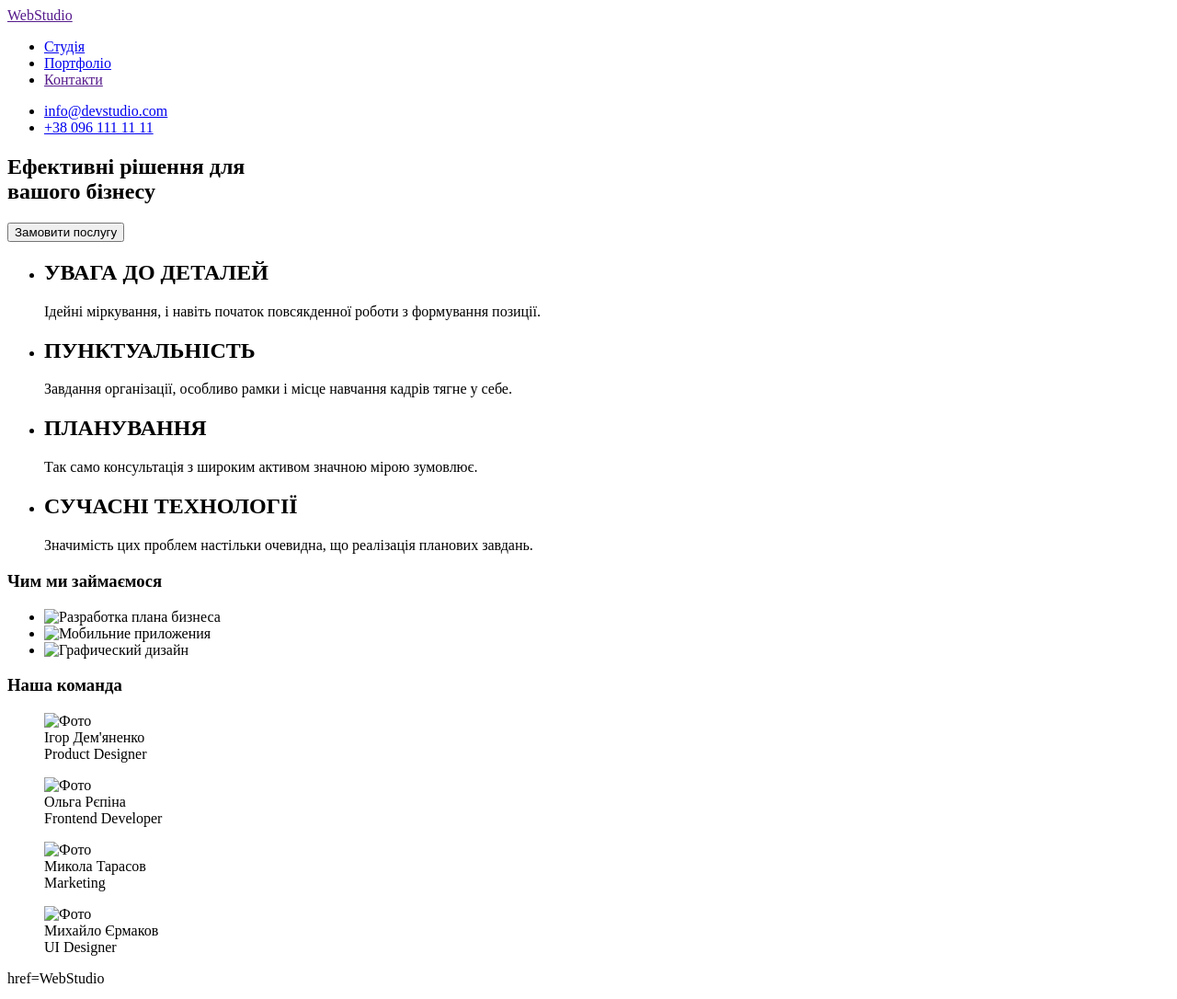
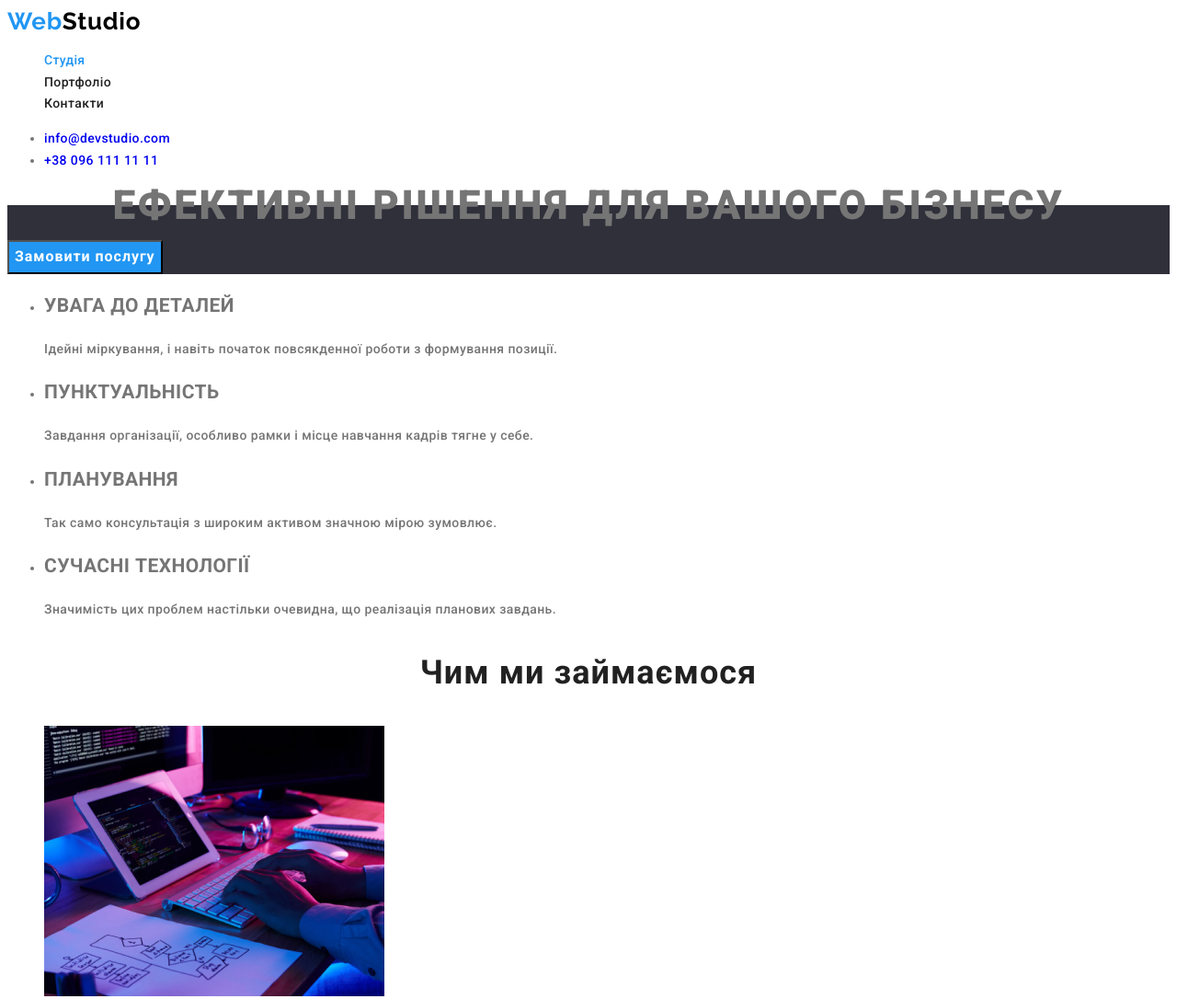
Before and after one commit to Olexsi/study-css-col, a plain HTML site: page index.html in a window 1280 px wide. Shown: the top 1086 px of the page at 92% size. Drawn offline with Linux system fonts and the light colour scheme.

```diff
--- /dev/null
+++ b/CSS/styles.css
@@ -0,0 +1,161 @@
+:root{
+    --primary-color-text: #757575;
+    --accent-color: #2196f3;
+    --bgd-color: #ffffff;
+    --bgd-color-footer: #2F303A;
+    --color-link: #212121;
+    --logo-color-span: #000000;
+    --team-stction-bg: #F5F4FA;
+}
+/*body*/
+body {
+    color:var(--primary-color-text);
+    background-color: var(--bgd-color);
+    font-family: "Roboto", sans-serif;
+    font-style: normal;
+    font-size: 14px;
+    font-weight: 400;
+    line-height: 1.7;
+    letter-spacing: 0.03em;
+}
+a {
+    text-decoration: none;
+}
+.list {
+    list-style: none;
+}
+/*header*/
+.logo {
+    color: var(--accent-color);
+    font-family: Raleway, sans-serif;
+    font-size: 26px;
+    font-weight: 700;
+    line-height: 1.2;
+    letter-spacing: 0.03em;
+}
+.logo span {
+    color: var(--logo-color-span)
+}
+.header-link {
+    font-size: 14px;
+    font-weight: 500;
+    line-height: 1.14;
+    letter-spacing: 0.02em;
+}
+.header-link:hover,
+.header-link:focus{
+    color: var(--accent-color);
+}
+.header-nav .header-link {
+    color: var(--accent-color);
+}
+.nav-link {
+    color: var(--color-link);
+}
+.nav-link:hover,
+.nav-link:focus {
+    color: var(--accent-color);
+}
+
+.hero-section {
+    background-color: var(--bgd-color-footer);
+}
+.hero-title {
+    font-size: 44px;
+    font-weight: 900;
+    line-height: 1.36px;
+    letter-spacing: 0.06em;
+    text-align: center;
+    text-transform: uppercase;
+}
+.hero-btn {
+    color: var(--bgd-color);
+    background-color: var(--accent-color);
+    font-family: Roboto, sans-serif;
+    font-size: 16px;
+    font-weight: 700;
+    line-height: 1.9;
+    letter-spacing: 0.06em;
+    text-align: center;
+}
+
+.advantege-title {
+    color: var(--color-lin);
+    font-size: 24px;
+    font-weight: 700;
+    line-height: 1.2;
+    letter-spacing: 0.03em;
+}
+.advantege-description {
+    color: var(--primary-color-text);
+}
+
+/* section work */
+
+.work-title {
+    color: var(--color-link);
+
+    font-size: 36px;
+    font-weight: 700;
+    line-height: 1.16;
+    letter-spacing: 0.03em;
+    text-align: center;
+}
+
+/* section team*/
+
+.team-section {
+    background-color: var(--team-stction-bg);
+}
+.team-title {
+    color: var(--color-link);
+    font-size: 36px;
+    font-weight: 700;
+}
+.team-img {
+    width: 270px;
+}
+.team-name {
+    color: var(--color-link);
+    font-size: 16px;
+    font-weight: 500;
+    line-height: 1.19;
+    letter-spacing: 0.03em;
+    text-align: center;
+}
+.team-caption {
+    color: var(--primary-color-text);
+    font-size: 16px;
+    font-weight: 400;
+    line-height: 1.19;
+    letter-spacing: 0.03em;
+    text-align: center;
+}
+
+/*footer*/
+
+.footer{
+    background-color: var(--bgd-color-footer);
+}
+.logo {
+    color: var(--accent-color);
+    font-family: Raleway, sans-serif;
+    font-size: 26px;
+    font-weight: 700;
+    line-height: 1.2;
+    letter-spacing: 0.03em;
+}
+.logo-span {
+    color: var(--logo-color-span);
+}
+.addres {
+    color: var(--bgd-color);
+    font-size: 14px;
+    font-weight: 400;
+    line-height: 1.71px;
+    letter-spacing: 0.03em;
+}
+.footter-link:hover,
+.footter-link:focus {
+    color: var(--accent-color);
+}
--- a/index.html
+++ b/index.html
@@ -5,83 +5,86 @@
     <meta http-equiv="X-UA-Compatible" content="IE=edge">
     <meta name="viewport" content="width=device-width, initial-scale=1.0">
     <title>Document</title>
-    <link href=""
+    <link href="https://fonts.googleapis.com/css2?family=Raleway:wght@700&family=Roboto:wght@500;500;700;900&display=swap"
+        rel="stylesheet">
+    <link rel="stylesheet" href="./CSS/styles.css">
 </head>
-<body>
-    <header>
+<body class="container">
+    <header class="header">
         <nav>
-          <a href="">WebStudio</a>
-          <ul>
-              <li><a href="studio.html">Студія</a></li>
-              <li><a href="portfolio.html">Портфоліо</a></li>
-              <li><a href="">Контакти</a></li>
+          <a class="logo">Web<span>Studio</span></a>
+          <ul class="header-nav list">
+              <li><a class="header-link" href="./index.html">Студія</a></li>
+              <li><a class="nav-link" href="./portfolio.html">Портфоліо</a></li>
+              <li><a class="nav-link" href="">Контакти</a></li>
           </ul>
         </nav>
-          <ul>
-              <li><a href="contacts.html">info@devstudio.com</a></li>
-              <li><a href="tel:+380961111111">+38 096 111 11 11</a></li>
+          <ul class="contacts-list">
+              <li><a class="contacts-link" href="mailto:info@devstudio.com">info@devstudio.com</a></li>
+              <li><a class="phone-link" href="tel:+380961111111">+38 096 111 11 11</a></li>
           </ul>
     </header>
-    <main>
-    <section>
-        <h1>Ефективні рішення для<br>вашого бізнесу</h1>
-        <button type="button"> Замовити послугу</button>
+    <main class="main-page">
+    <section class="hero-section">
+        <h1 class="hero-title">Ефективні рішення для вашого бізнесу</h1>
+        <button class="hero-btn" type="button"> Замовити послугу</button>
     </section>
-    <section>
-        <ul>
-            <li>
-                <h2>УВАГА ДО ДЕТАЛЕЙ</h2>
-                <p>Ідейні міркування, і навіть початок повсякденної роботи з формування позиції.</p>
+    <section class="advantages">
+        <ul class="advantages-list">
+            <li class="advantages-item">
+                <h2 class="advantages-title">УВАГА ДО ДЕТАЛЕЙ</h2>
+                <p class="advantages-descr">Ідейні міркування, і навіть початок повсякденної роботи з формування позиції.</p>
             </li>
-            <li>
-                <h2>ПУНКТУАЛЬНІСТЬ</h2>
-                <p>Завдання організації, особливо рамки і місце навчання кадрів тягне у себе.</p>
+            <li class="advantages-item">
+                <h2 class="advantages-title">ПУНКТУАЛЬНІСТЬ</h2>
+                <p class="advantages-descr">Завдання організації, особливо рамки і місце навчання кадрів тягне у себе.</p>
             </li>
-            <li>
-                <h2>ПЛАНУВАННЯ</h2>
-                <p>Так само консультація з широким активом значною мірою зумовлює.</p>
+            <li class="advantages-item">
+                <h2 class="advantages-title">ПЛАНУВАННЯ</h2>
+                <p class="advantages-descr">Так само консультація з широким активом значною мірою зумовлює.</p>
             </li>
-            <li>
-                <h2>СУЧАСНІ ТЕХНОЛОГІЇ</h2>
-                <p>Значимість цих проблем настільки очевидна, що реалізація планових завдань.</p>
+            <li class="advantages-item">
+                <h2 class="advantages-title">СУЧАСНІ ТЕХНОЛОГІЇ</h2>
+                <p class="advantages-descr">Значимість цих проблем настільки очевидна, що реалізація планових завдань.</p>
             </li>
         </ul>
     </section>
-    <section>
-        <h3>Чим ми займаємося</h3>
-            <ul>
-                <li><img src="./images/img(1).png" alt="Разработка плана бизнеса" width="370"></li>
-                <li><img src="./images/img.png" alt="Мобильние приложения" width="370"></li>
-                <li><img src="./images/img(2).png" alt="Графический дизайн" width="370"></li>
+    <!--Чим ми займаємося-->
+    <section class="work-section">
+        <h3 class="work-title">Чим ми займаємося</h3>
+            <ul class="work-items list">
+                <li class="work-list"><img class="work-img" src="./images/img(1).png" alt="Разработка плана бизнеса" width="370"></li>
+                <li class="work-list"><img class="work-img" src="./images/img.png" alt="Мобильние приложения" width="370"></li>
+                <li class="work-list"><img class="work-img" src="./images/img(2).png" alt="Графический дизайн" width="370"></li>
             </ul>
     </section>
-    <section>
-        <h3>Наша команда</h4>
-            <figure>
-                <img src="./images/img(4).png" alt="Фото" width="270">
-                <figcaption>Ігор Дем'яненко<br>Product Designer</figcaption>
+    <section class="team-section">
+        <h3 class="team-section title">Наша команда</h4>
+            <figure class="team-member">
+                <img class="team-member" src="./images/img(4).png" alt="Фото" width="270">
+                <figcaption class="team-member caption">Ігор Дем'яненко<br>Product Designer</figcaption>
             </figure>
-            <figure>
-                <img src="./images/img(3).png" alt="Фото" width="270">
-                <figcaption>Ольга Рєпіна<br>Frontend Developer</figcaption>
+            <figure class="team-member">
+                <img class="team-member" src="./images/img(3).png" alt="Фото" width="270">
+                <figcaption class="team-member caption">Ольга Рєпіна<br>Frontend Developer</figcaption>
             </figure>
-            <figure>
-                <img src="./images/img(5).png" alt="Фото" width="270">
-            <figcaption>Микола Тарасов<br>Marketing</figcaption>
+            <figure class="team-member">
+                <img class="team-member" src="./images/img(5).png" alt="Фото" width="270">
+            <figcaption class="team-member caption">Микола Тарасов<br>Marketing</figcaption>
             </figure>
-            <figure>
-                <img src="./images/img(6).png" alt="Фото" width="270">
-                <figcaption>Михайло Єрмаков<br>UI Designer</figcaption>
+            <figure class="team-member">
+                <img class="team-member" src="./images/img(6).png" alt="Фото" width="270">
+                <figcaption class="team-member caption">Михайло Єрмаков<br>UI Designer</figcaption>
             </figure>
     </section>
     </main>
-    <footer>
-        <a> href=WebStudio</a>
-        <address>
-            <ul>
-              <li>м. Київ, пр-т Лесі Українки, 26</li>
-              <li><a href="mailto:info@devstudio.com">info@devstudio.com</a></li>
-              <li><a href="tel:+380961111111">+38 096 111 11 11</a></li>
+    <footer class="footer">
+        <a class="logo" >Web<span>Studio</span></a>
+        <address class="address">
+            <ul class="footer-list">
+              <li class="address-location">м. Київ, пр-т Лесі Українки, 26</li>
+              <li class="footer-link"><a href="m1ailto:info@devstudio.com">info@devstudio.com</a></li>
+              <li class="footer-link"><a href="tel:+380961111111">+38 096 111 11 11</a></li>
             </ul>
           </address>
     </footer>
```
Also changed, not shown: images/img(1).png (renamed from imaiges/images/img(1).png), images/img(2).png (renamed from imaiges/images/img(2).png), images/img(3).png (renamed from imaiges/images/img(3).png), images/img(4).png (renamed from imaiges/images/img(4).png), images/img(5).png (renamed from imaiges/images/img(5).png), images/img(6).png (renamed from imaiges/images/img(6).png), images/img.png (renamed from imaiges/images/img.png).
